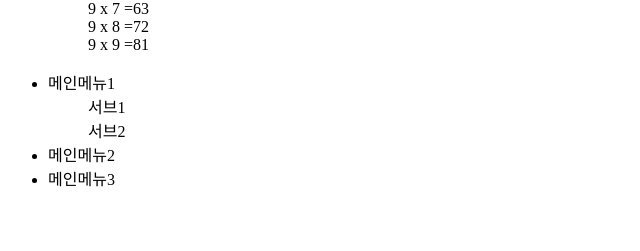
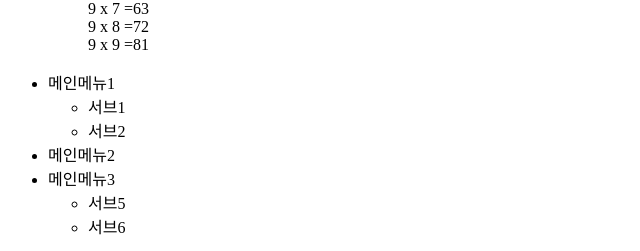
Before and after one commit to KyungMin-Noh/firstcoding-study, a plain HTML site: page study07/index.html in a window 1280 px wide. Shown: the part 1734-1985 px from the top of the page, without its empty margins (0-640 px from the left). Before the commit the page ends 1940 px from the top, so only its background shows below. Drawn offline with nearby package versions, Linux system fonts and the light colour scheme.

Commit message:
for 문 예제 수정

```diff
--- a/study07/index.html
+++ b/study07/index.html
@@ -34,6 +34,7 @@
     <script>
         //list
         var list = document.getElementById('list');
+        //document.querySelector('list')
         var data = ['야채김밥', '참치김밥', '돈까스김밥'];
 
         for (var i = 0; i < data.length; i++) {
@@ -87,49 +88,86 @@
         var menu = [
             ['메인메뉴1', '서브1','서브2'],
             ['메인메뉴2'],
-            ['메인메뉴3'],
+            ['메인메뉴3', '서브5','서브6'],
         ];
 
 
+        for (var i = 0; i<=menu.length; i++){
+            var li = document.createElement('li');
+            li.innerHTML = menu[i][0];
+            menuList.appendChild(li);
+
+            var subul = document.createElement('ul');
+            li.appendChild(subul);
+
+            for (var j = 1; j<menu[i].length; j++){
+                var ul = document.createElement('li');
+                ul.innerHTML = menu[i][j];
+                subul.appendChild(ul);
+            }
+        }
+
+
+        // (데이터가 없을 때) HTML 코드를 (문자열로) 만들어서 하는 방식 -추천X
+        // var menuhtml = "";
         // for (var i = 0; i<=menu.length; i++){
-        //     var li = document.createElement('li');
-        //     li.innerHTML = menu[i][0];
-        //     menuList.appendChild(li);
+        //     menuhtml += `<li>${menu[i][0]}<ul>`;
 
-        //     for (var j = 1; j<menu[i].length; j++){
-        //         var ul = document.createElement('ul');
-        //         ul.innerHTML = menu[i][j];
-        //         menuList.appendChild(ul);
+        //     for (var j=0 ; j<=menu[i].length; j++){
+        //         menuhtml += `<li>${menu[i][j]}</li>`;
+        //     }
+        //     menuhtml += "</ul></li>";
+        // }
+
+
+        // //HTML코드 갈아기우기
+        // document.getElementById('menuList').innerTHML =menuhtml;
+
+
+
+
+        //제이쿼리
+        // var menus = [
+        //     ['메인메뉴1', '서브1','서브2'],
+        //     ['메인메뉴2'],
+        //     ['메인메뉴3', '서브5','서브6'],
+        // ];
+
+        //1번째
+        // for (var i = 0; i<=menus.length; i++){
+        //     //메인메뉴출력
+        //     $('#menuList').append('<li>' + menus[i][0] + '</li>');
+
+
+        //     //서브메뉴출력
+        //     if(menus[i].length>1){
+        //     $('#menuList > li:last-child').append('<ul></ul>');
+
+        //         for (var j = 1; j<menus[i].length; j++){
+        //             $('#menuList > li:last-child >ul').append('<li>' +  menus[i][j] +'</li>');
+        //         }
         //     }
         // }
 
 
+        //2번째
+        // for (var i = 0; i<=menus.length; i++){
+        //     //메인메뉴출력
+        //     $('#menuList').append('<li>' + menus[i][0] + '</li>');
 
-        // for (var i = 0; i<=menu.length; i++){
-        //     menu += `<li>${menu[i][0]}<ul>`;
+        //     //서브메뉴가 없으면 생략
+        //     if(menus[i].length ==1){
+        //         continue; //스킵  //break 멈춤.
+        //     }
 
-        //     for (var j=0 ; j<=menu[i].length; j++){
-        //         menu += `<li>${menu[i][j]}</li>`;
+        //     //서브메뉴출력
+        //     $('#menuList > li:last-child').append('<ul></ul>');
+        //     for (var j = 1; j<menus[i].length; j++){
+        //         $('#menuList > li:last-child >ul').append('<li>' +  menus[i][j] +'</li>');
         //     }
-        //     menu += "</ul></li>";
         // }
 
 
-
-        //제이쿼리
-        var menus = [
-            ['메인메뉴1', '서브1','서브2'],
-            ['메인메뉴2'],
-            ['메인메뉴3'],
-        ];
-
-        for (var i = 0; i<=menus.length; i++){
-            $('#menuList').append('<li>' + menus[i][0] + '</li>');
-
-            for (var j = 1; j<menus[i].length; j++){
-            $('#menuList > li').append('<ul>' +  menus[i][j] +'</ul>');
-            }
-        }
 
 
     </script>
```
